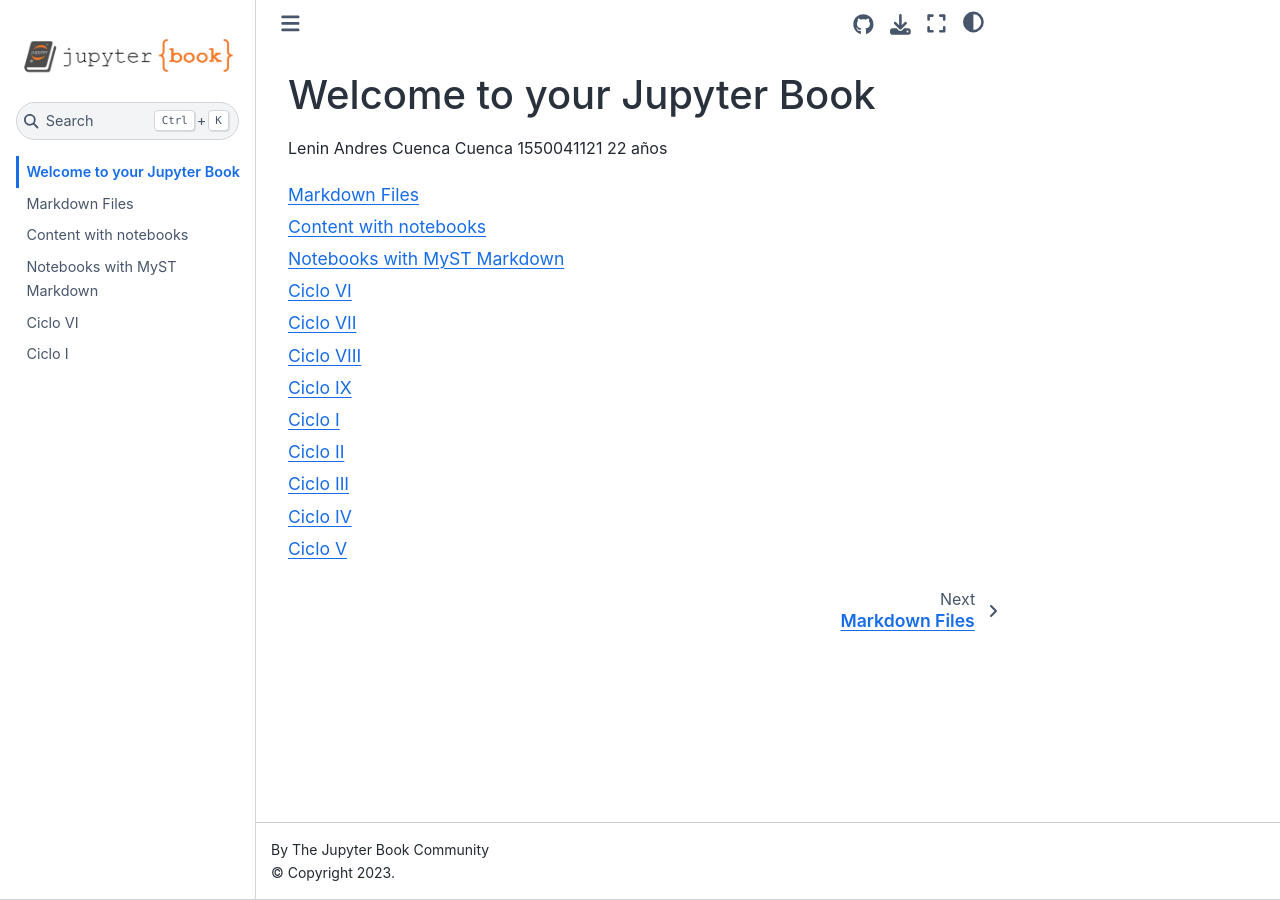
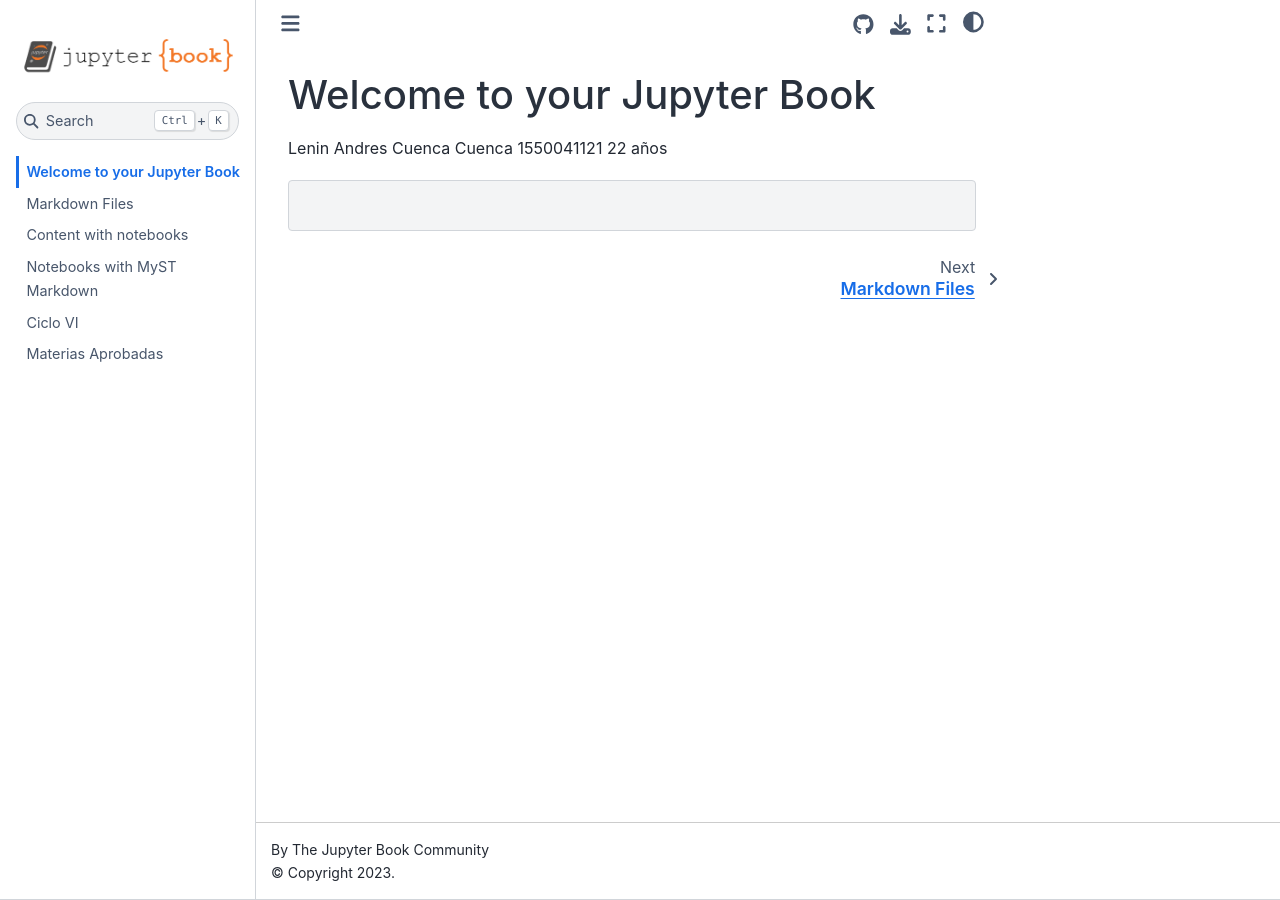
Before and after one commit to LeninCuenca/practica, a Jupyter Book: the page built from intro.md, in a window 1280 px wide. Built offline with Jupyter Book 1.0.4 settings and Sphinx 7.4.7 and the Sphinx Book theme 1.1.4, drawn with Linux system fonts in a browser that asks for light colours.

Commit message:
practica

````diff
--- a/Materias-aprobadas.md
+++ b/Materias-aprobadas.md
@@ -1,3 +1,4 @@
+# Materias Aprobadas
 #  Ciclo I
 Fundamentos Computacionales
 Fundamentos Matemáticos
--- a/Materias-por-aprobar.md
+++ b/Materias-por-aprobar.md
@@ -1,3 +1,4 @@
+#Materias por aprobar
 # Ciclo VI
 Teoría de Autómatas y  Compiladores
 Fundamentos de Redes
--- a/intro.md
+++ b/intro.md
@@ -4,5 +4,5 @@ Lenin Andres Cuenca Cuenca
 1550041121
 22 años
 
-```{tableofcontents}
 ```
+```
````
